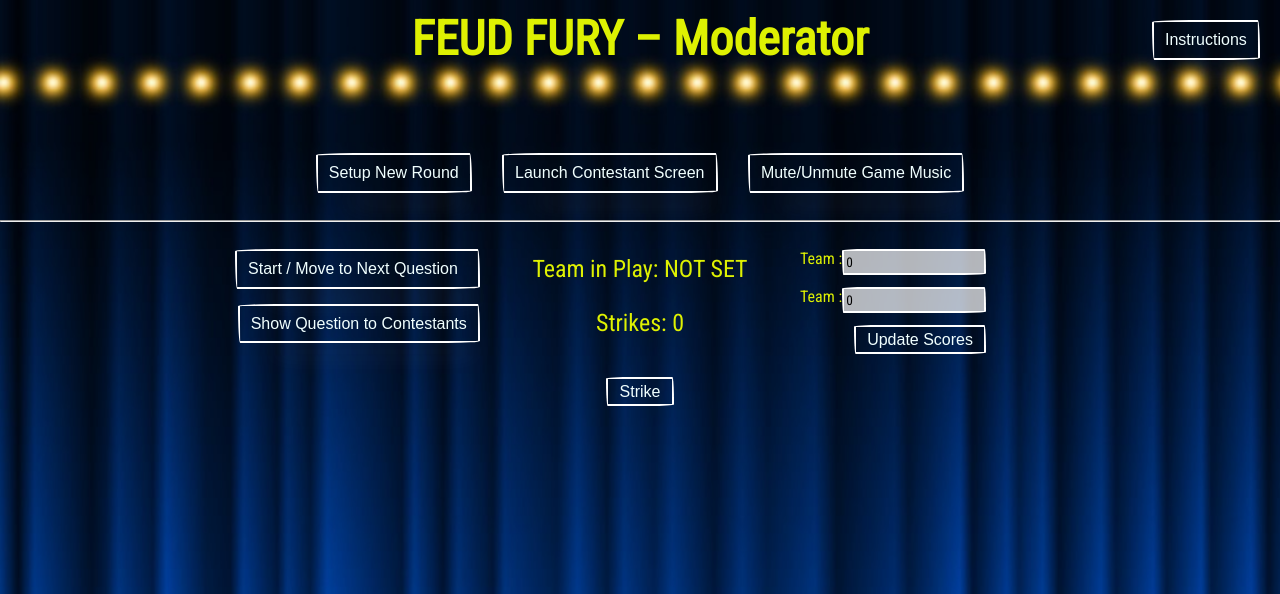
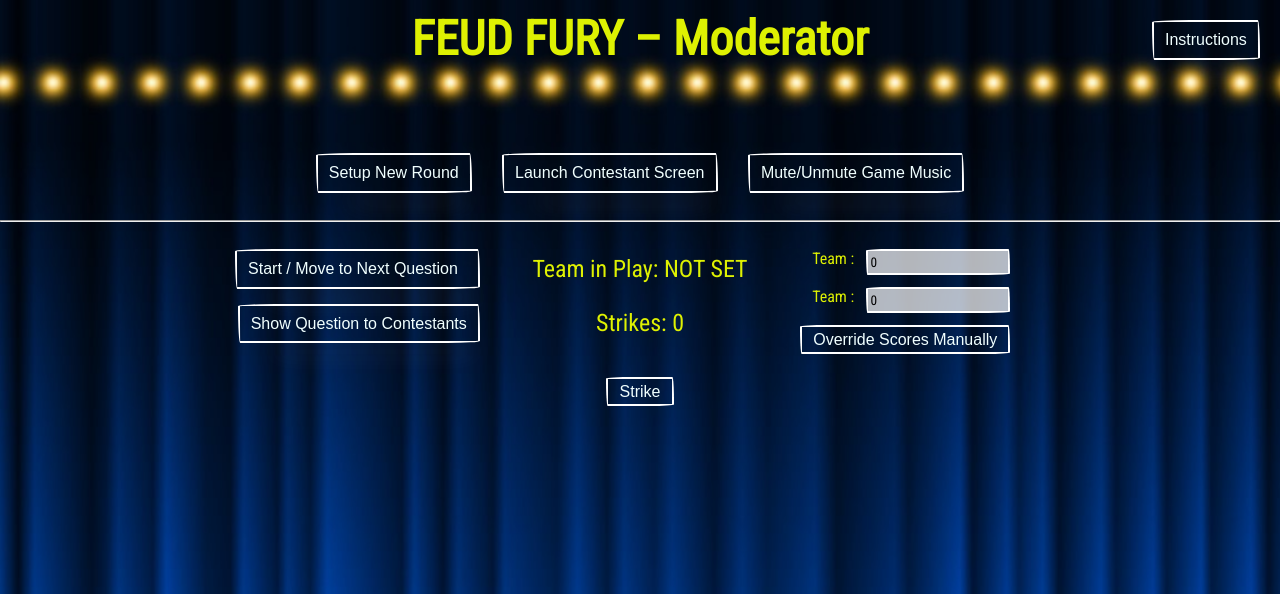
Before and after one commit to gchanred/feud_fury, a Flask app: page /moderator in a window 1280 px wide. Shown: the top 594 px of the page. Run offline with Flask 3, Linux system fonts and the light colour scheme; some libraries are stand-ins or nearby versions.

Commit message:
label change

```diff
--- a/templates/moderator.html
+++ b/templates/moderator.html
@@ -85,7 +85,7 @@
       Team <span style="text-transform:uppercase">{{ state.team2_name }}:</span>
       <input class="inputtb"  style="float:right;" type="text" name="team2_score" value="{{ state.team2_score }}">
       <br> <br>
-      <button  class="button-55-sm" style="float:right;" type="submit">Update Scores</button>
+      <button  class="button-55-sm" style="float:right;" type="submit">Override Scores Manually</button>
     </form>
   </div>
   </section>
```
